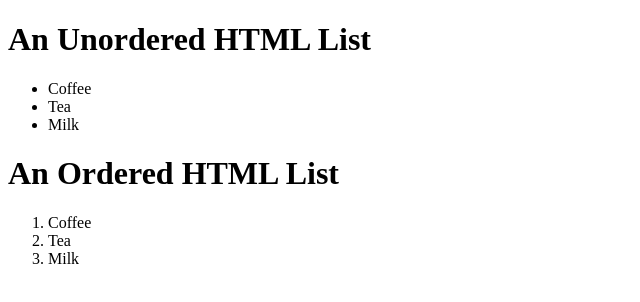
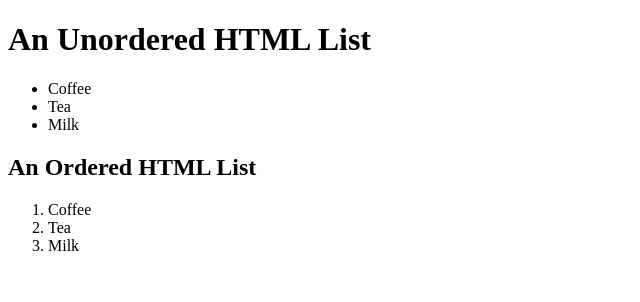
Before and after one commit to kkmitra/html-basics, a plain HTML site: page problem_1/index.html in a window 1280 px wide. Shown: the whole page, without its empty margins (0-640 px from the left). Drawn offline with Linux system fonts and the light colour scheme.

Commit message:
Update index.html

```diff
--- a/problem_1/index.html
+++ b/problem_1/index.html
@@ -13,7 +13,7 @@
       <li>Tea</li>
       <li>Milk</li>
     </ul>
-    <h1>An Ordered HTML List</h1>
+    <h2>An Ordered HTML List</h2>
     <ol>
       <li>Coffee</li>
       <li>Tea</li>
```
